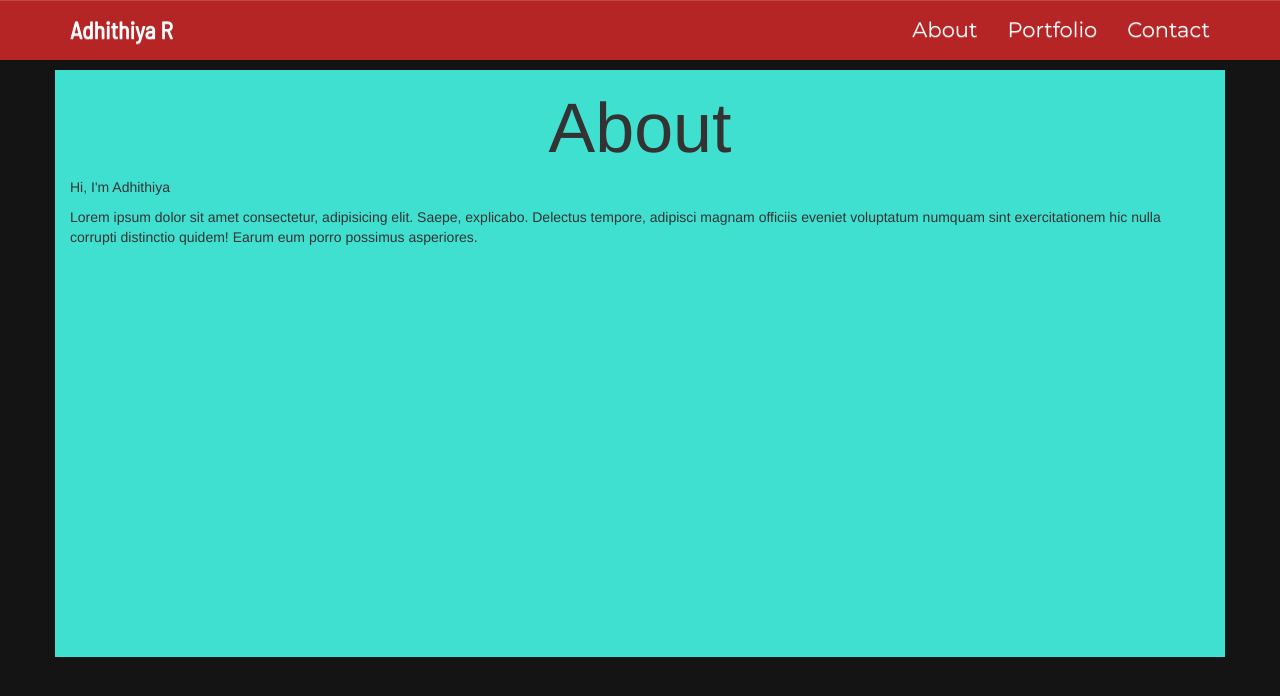
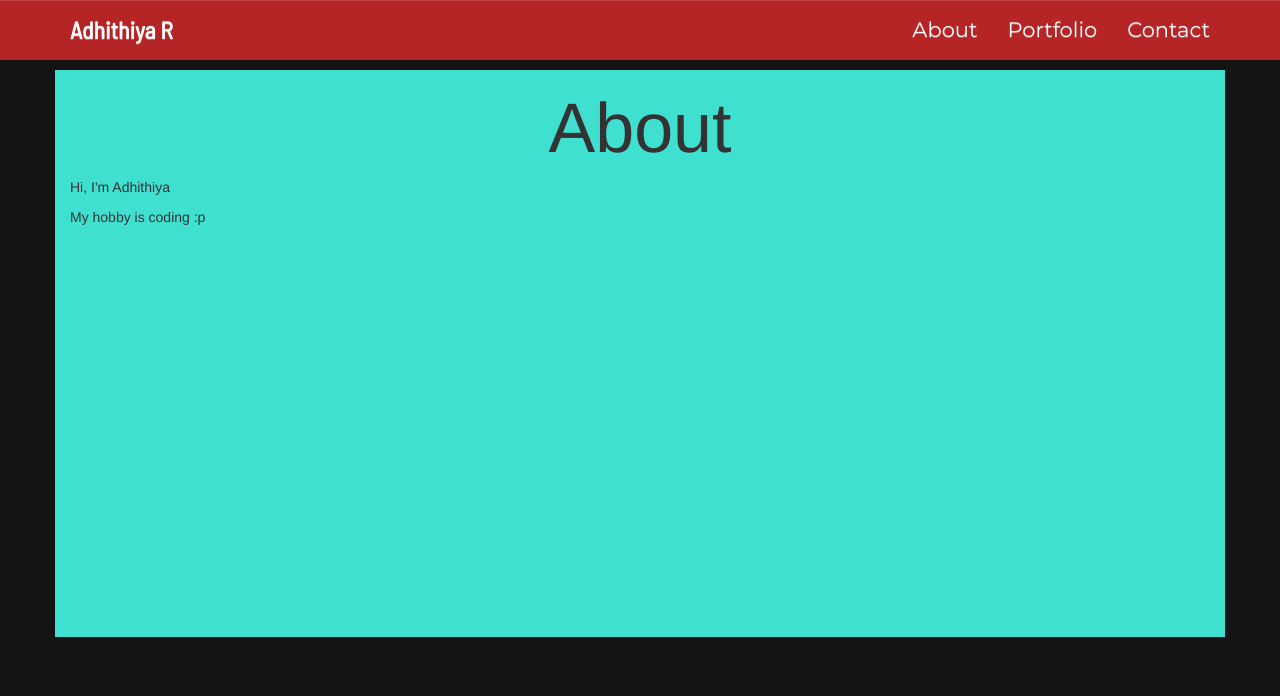
Before and after one commit to adhithiya05/personal, a plain HTML site: page portfolio.html in a window 1280 px wide. Drawn offline with nearby package versions, Linux system fonts and the light colour scheme.

Commit message:
Merge this PR

```diff
--- a/portfolio.html
+++ b/portfolio.html
@@ -56,7 +56,7 @@
             <h1>About</h1>
 
             <p>Hi, I'm Adhithiya</p>
-            <p>Lorem ipsum dolor sit amet consectetur, adipisicing elit. Saepe, explicabo. Delectus tempore, adipisci magnam officiis eveniet voluptatum numquam sint exercitationem hic nulla corrupti distinctio quidem! Earum eum porro possimus asperiores.</p>
+            <p> My hobby is coding :p </p>
     </div>
 
 
```
